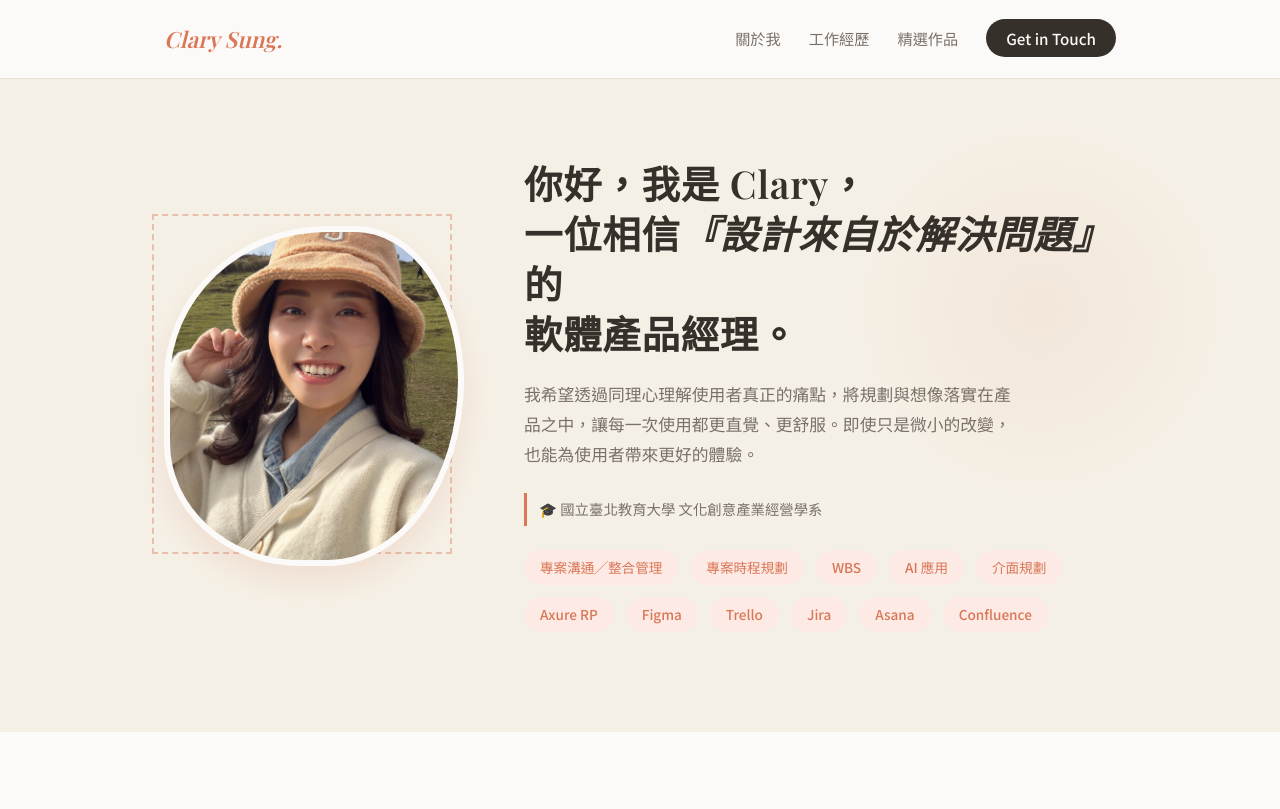
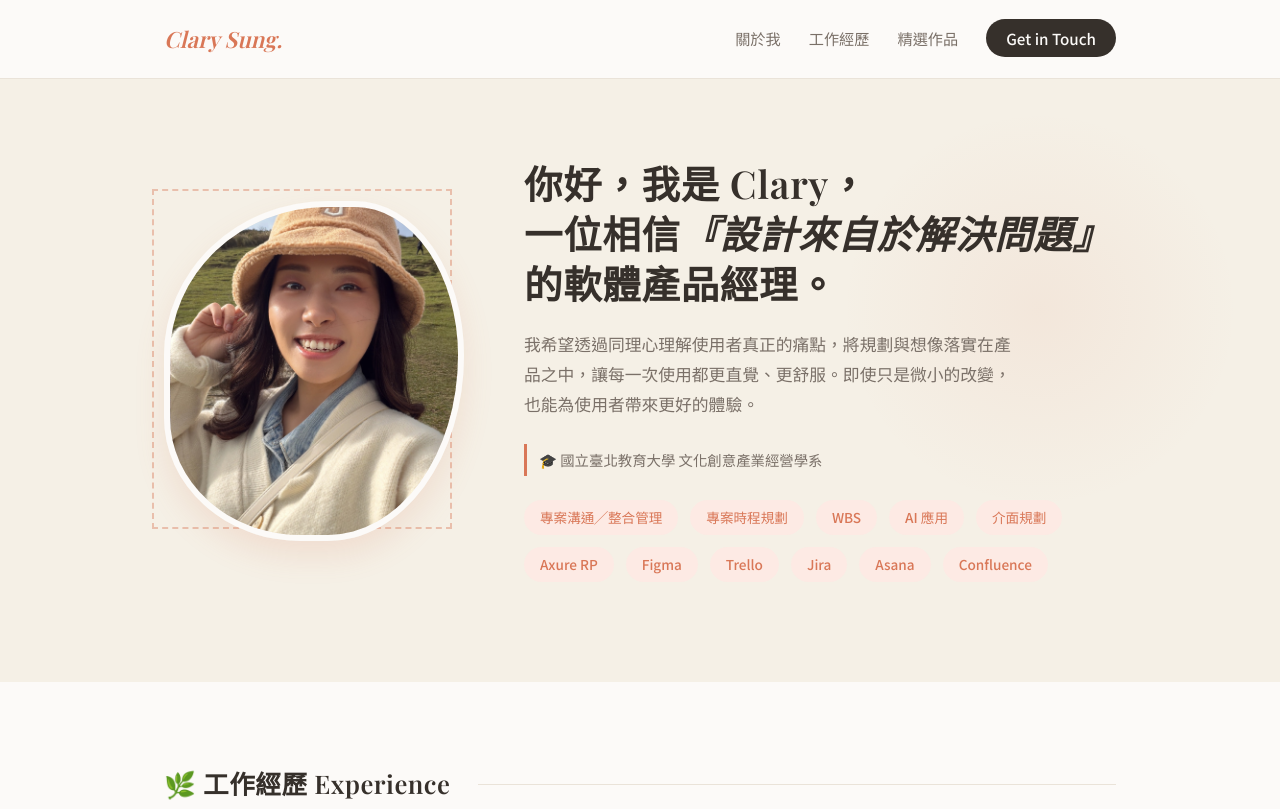
Before and after one commit to Clary000094/Clary_Resume_Demo, a plain HTML site: page index.html in a window 1280 px wide. Shown: the top 809 px of the page. Drawn offline with nearby package versions, Linux system fonts and the light colour scheme; a web font is replaced by a local one.

Commit message:
Fix formatting of the hero section heading

```diff
--- a/index.html
+++ b/index.html
@@ -439,7 +439,7 @@
                 <div class="hero-img-decor"></div>
             </div>
             <div class="hero-text">
-                <h1>你好，我是 Clary，<br>一位相信<span class="highlight">『設計來自於解決問題』</span>的<br>軟體產品經理。</h1>
+                <h1>你好，我是 Clary，<br>一位相信<span class="highlight">『設計來自於解決問題』</span>的軟體產品經理。</h1>
                 <p>我希望透過同理心理解使用者真正的痛點，將規劃與想像落實在產品之中，讓每一次使用都更直覺、更舒服。即使只是微小的改變，也能為使用者帶來更好的體驗。</p>
 
                 <div class="hero-meta">
```
